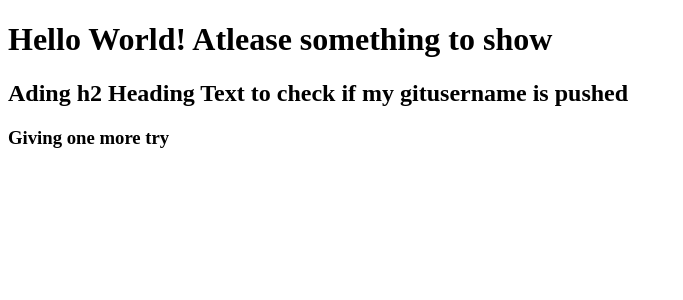
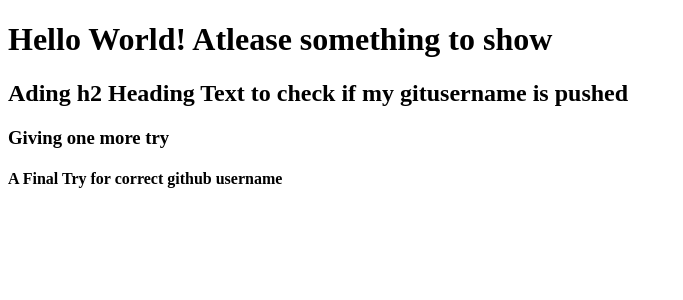
Before and after one commit to atultiwariatul/angular8boot, an Angular app: page / in a window 1280 px wide. Shown: the top 300 px of the page, without its empty margins (0-683 px from the left). Built offline with nearby package versions, Linux system fonts and the light colour scheme.

Commit message:
Git username correction

```diff
--- a/src/app/app.component.html
+++ b/src/app/app.component.html
@@ -1,3 +1,4 @@
 <h1>Hello World! Atlease something to show</h1>
 <h2>Ading h2 Heading Text to check if my gitusername is pushed </h2>
 <h3>Giving one more try</h3>
+<h4>A Final Try for correct github username</h4>
```
